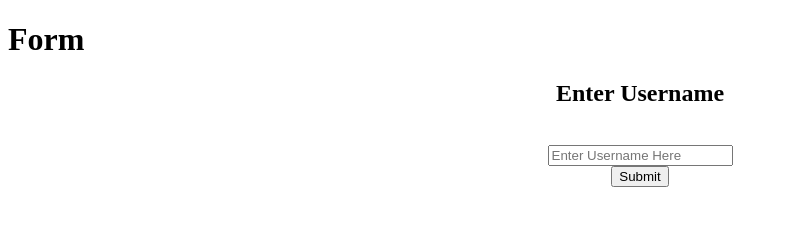
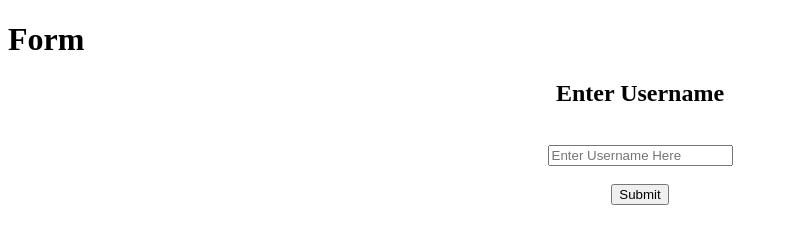
Before and after one commit to Vraj6605/GitHub-User-Data, a plain HTML site: page index.html in a window 1280 px wide. Shown: the whole page, without its empty margins (0-788 px from the left). Drawn offline with Linux system fonts and the light colour scheme.

Commit message:
Update index.html

```diff
--- a/index.html
+++ b/index.html
@@ -11,7 +11,7 @@
   <h1>Form</h1>
   <center>
     <h2>Enter Username</h2>  <br>
-    <input type="text" name="uname" id="uname" placeholder="Enter Username Here"><br>
+    <input type="text" name="uname" id="uname" placeholder="Enter Username Here"><br><br>
     <button id="submit">Submit</button>
 </center>
   <script>
```
